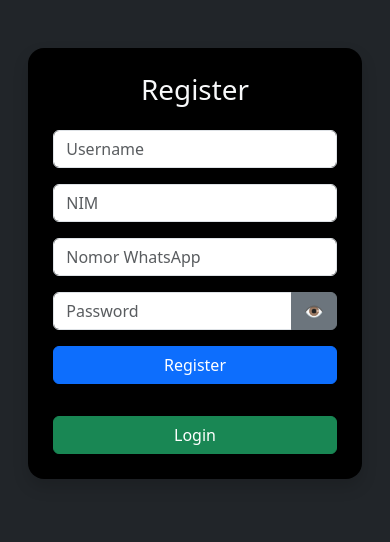
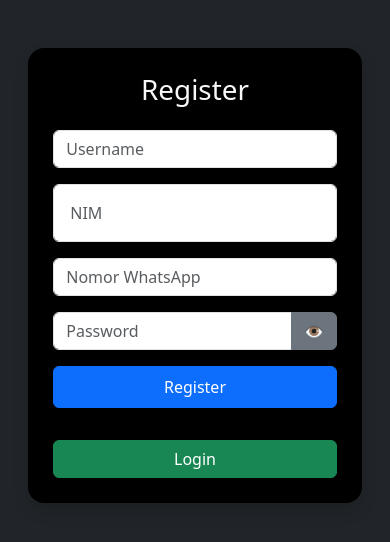
Before and after one commit to husnanhadi110306-svg/perpustakaan-digital, a Flask app: page /register in a window 390 px wide. Shown: the top 542 px of the page. Run offline with Flask 3, Linux system fonts and the light colour scheme; parts of the project's set-up code (start-up, migrations or seed data) failed here and were passed over.

Commit message:
fix button mobile

```diff
--- a/templates/register.html
+++ b/templates/register.html
@@ -11,9 +11,9 @@
 
     <div class="row justify-content-center">
 
-        <div class="col-11 col-sm-8 col-md-5 col-lg-4">
+        <div class="col-11 col-sm-10 col-md-6 col-lg-4">
 
-            <div class="card bg-black text-light shadow p-4 rounded-4">
+            <div class="card bg-black text-light shadow p-4 rounded-4 w-100">
 
                 <h1 class="mb-4 text-center">Register</h1>
 
@@ -32,7 +32,7 @@
                     <input
                         type="text"
                         name="nim"
-                        class="form-control mb-3"
+                        class="form-control mb-3 p-3"
                         placeholder="NIM"
                         required
                     >
@@ -69,7 +69,7 @@
                     </div>
 
                     <!-- BUTTON REGISTER -->
-                    <button class="btn btn-primary w-100">
+                    <button class="btn btn-primary w-100 py-2">
                         Register
                     </button>
 
```
